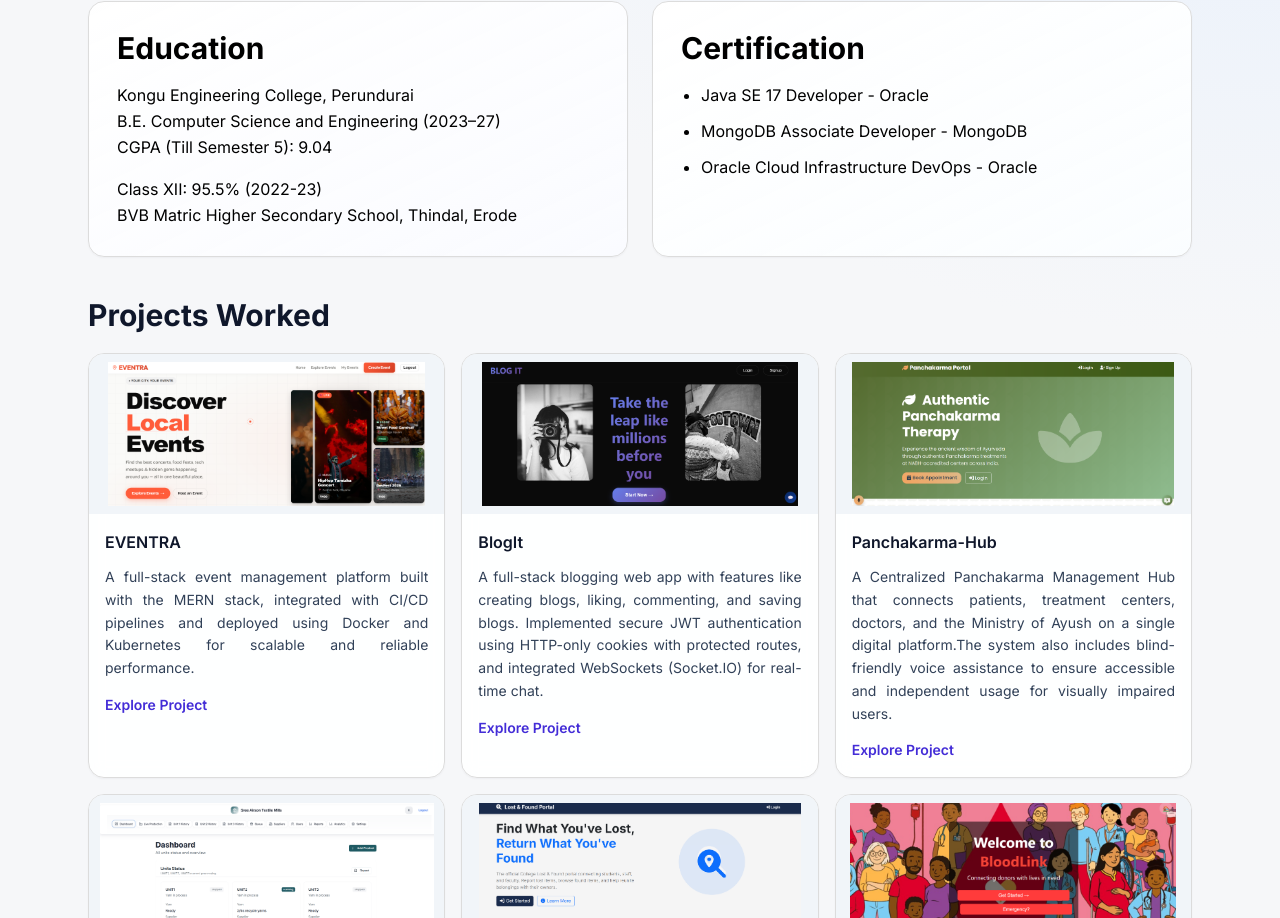
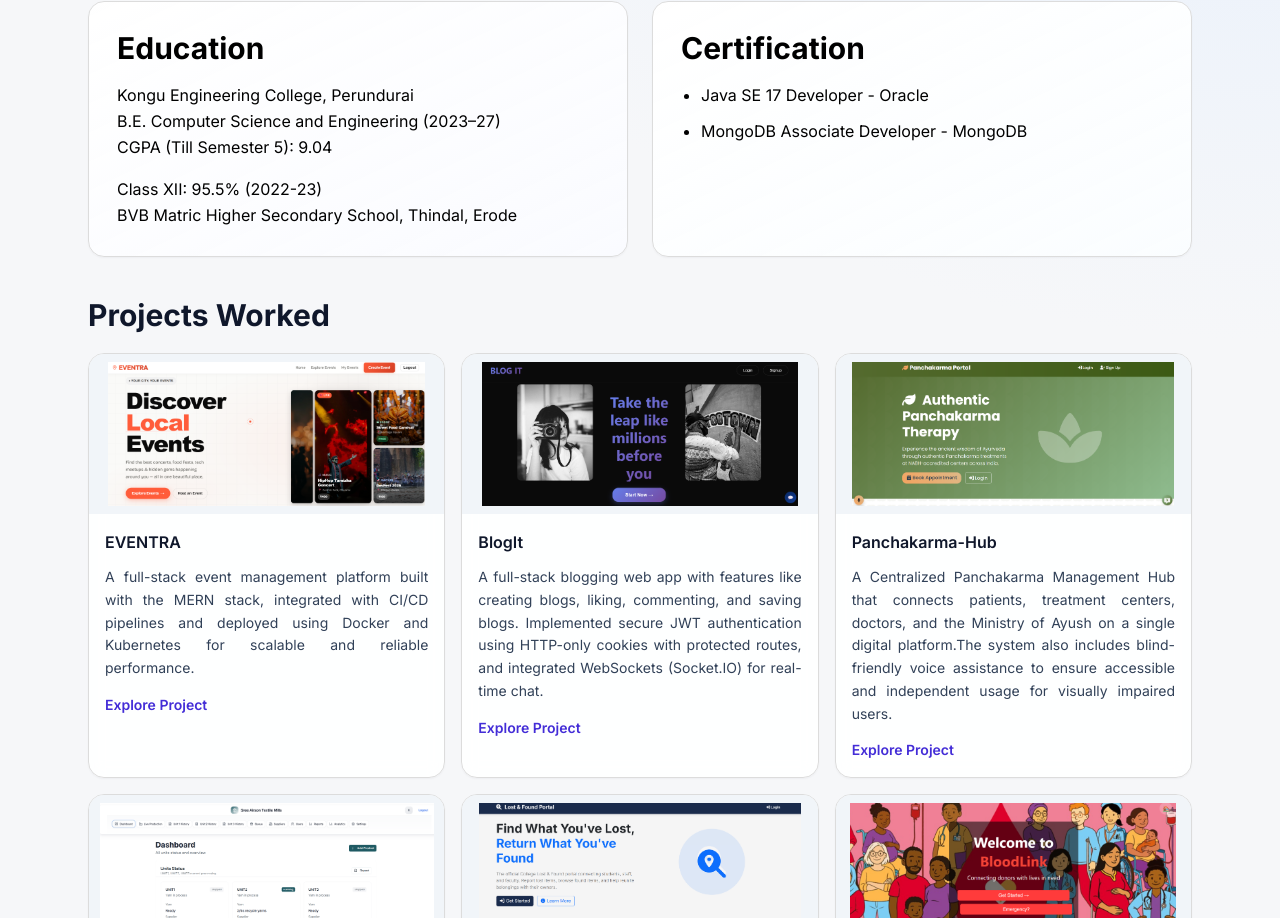
Before and after one commit to meghaeg/MY-PORTFOLIO, a Next.js app: page / in a window 1280 px wide. Shown: the part 831-1749 px from the top of the page. Built offline with nearby package versions, Linux system fonts and the light colour scheme.

Commit message:
Updated content

```diff
--- a/src/app/page.tsx
+++ b/src/app/page.tsx
@@ -93,7 +93,6 @@ export default function Home() {
               <ul className="mt-4 list-disc space-y-2.5 pl-5 text-sm leading-relaxed text-black sm:text-base">
                 <li>Java SE 17 Developer - Oracle</li>
                 <li>MongoDB Associate Developer - MongoDB</li>
-                <li>Oracle Cloud Infrastructure DevOps - Oracle</li>
               </ul>
             </Card>
           </div>
```
